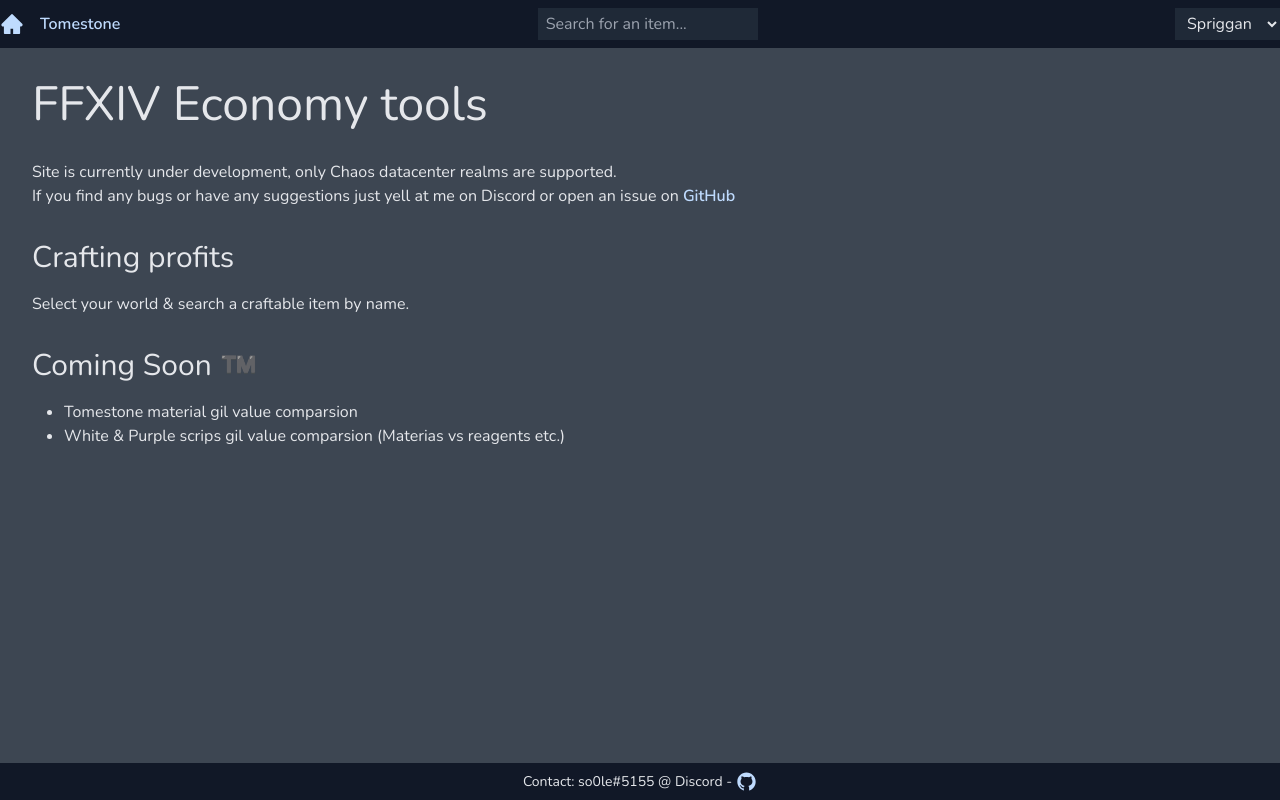
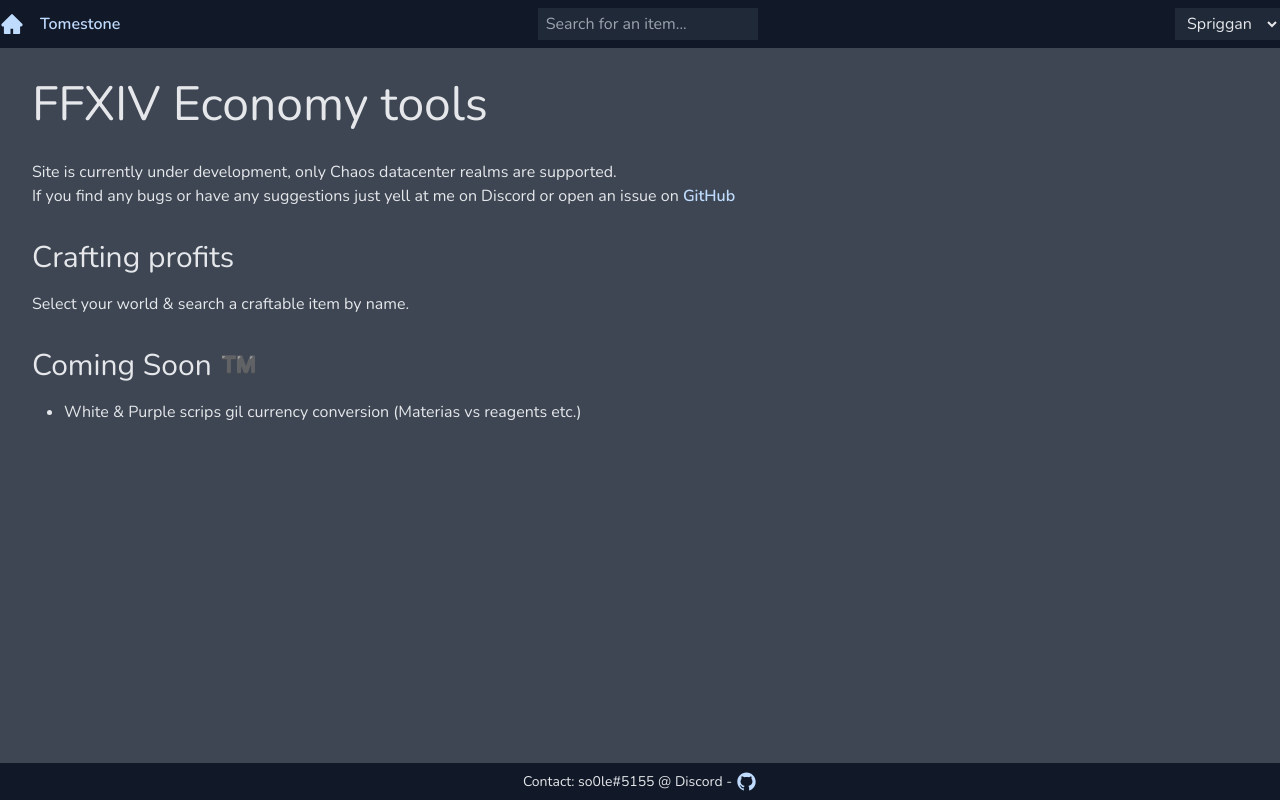
Before and after one commit to joelbman/ffxiveco, a Next.js app: page / in a window 1280 px wide. Built offline with nearby package versions, Linux system fonts and the light colour scheme.

Commit message:
Update index

```diff
--- a/pages/index.tsx
+++ b/pages/index.tsx
@@ -21,8 +21,7 @@
 
       <h2>Coming Soon ™️</h2>
       <ul className="list-disc pl-8">
-        <li>Tomestone material gil value comparsion</li>
-        <li>White & Purple scrips gil value comparsion (Materias vs reagents etc.)</li>
+        <li>White & Purple scrips gil currency conversion (Materias vs reagents etc.)</li>
       </ul>
     </Layout>
   );
```
